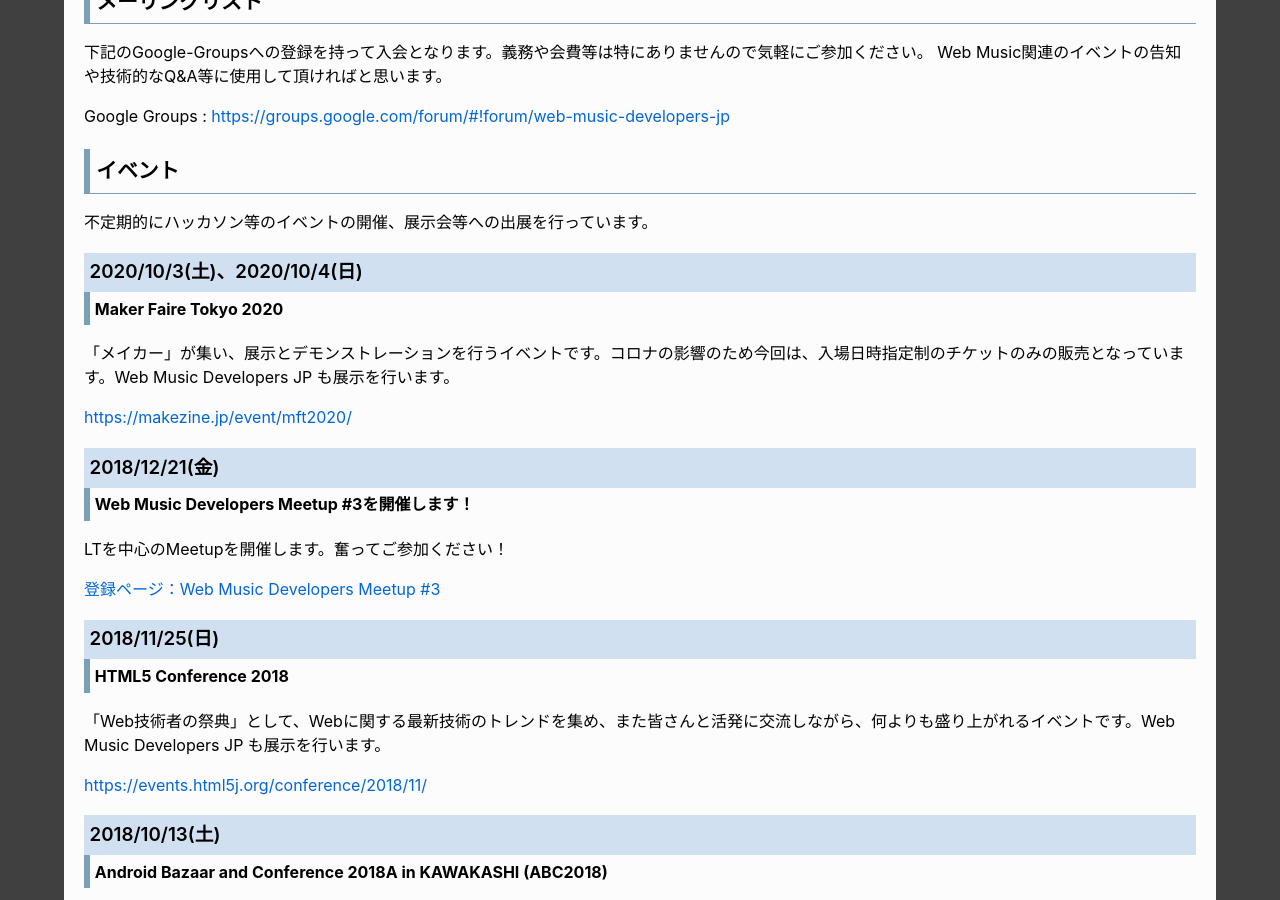
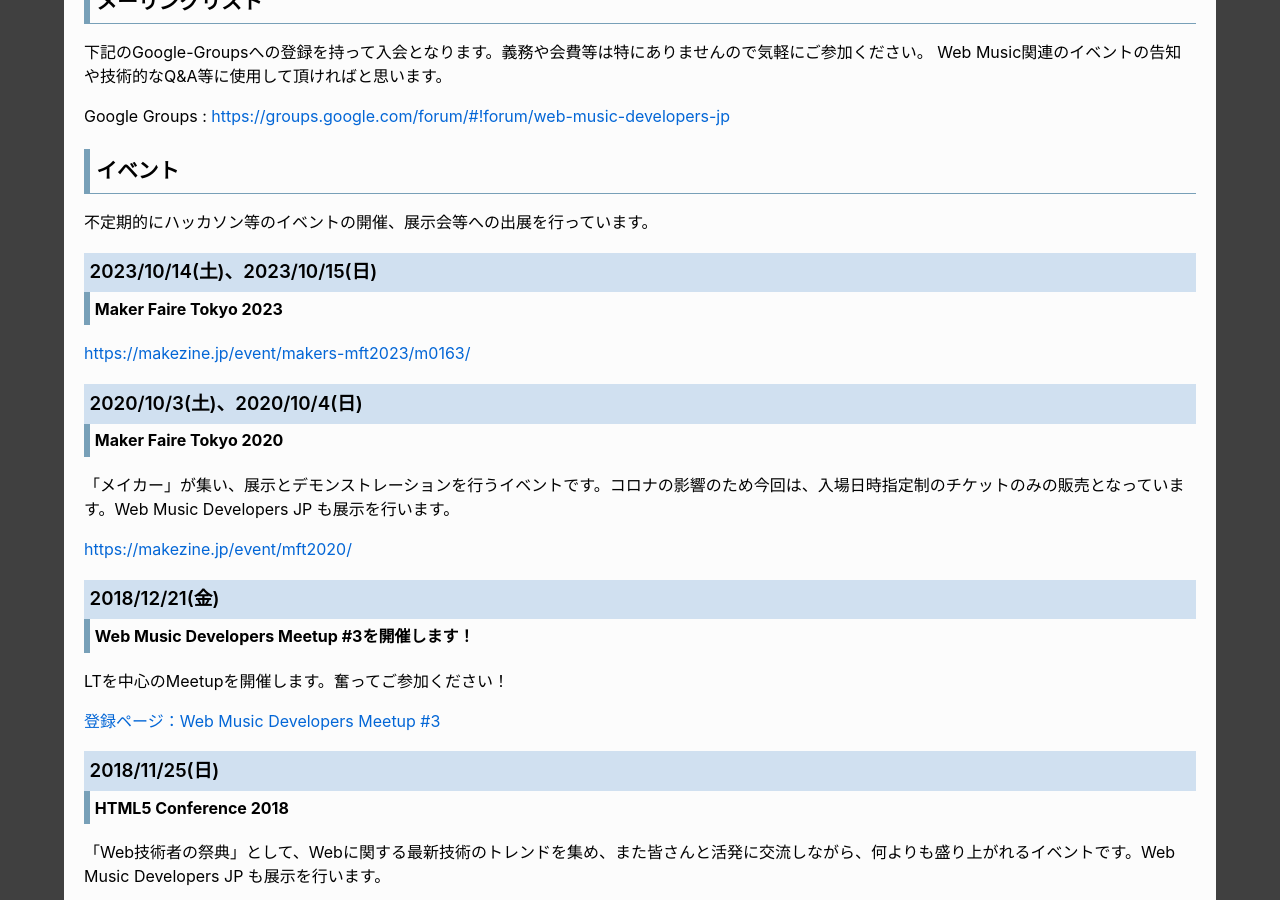
Before and after one commit to WebMusicDevelopersJP/WebMusicDevelopersJP.github.io, a Jekyll site: the page built from index.md, in a window 1280 px wide and 900 px high, scrolled down 700 px. Built offline with Jekyll 4.4.1, drawn with Linux system fonts in a browser that asks for light colours; our own code applies the rules of GitHub Pages for plain Markdown files; comment, search, counter and statistics services are not loaded.

Commit message:
Update index.md

```diff
--- a/index.md
+++ b/index.md
@@ -12,6 +12,11 @@ Google Groups : [https://groups.google.com/forum/#!forum/web-music-developers-jp
 
 ## イベント
 不定期的にハッカソン等のイベントの開催、展示会等への出展を行っています。
+
+### 2023/10/14(土)、2023/10/15(日)
+#### Maker Faire Tokyo 2023
+
+[https://makezine.jp/event/makers-mft2023/m0163/](https://makezine.jp/event/makers-mft2023/m0163/)
 
 ### 2020/10/3(土)、2020/10/4(日)
 #### Maker Faire Tokyo 2020
```
